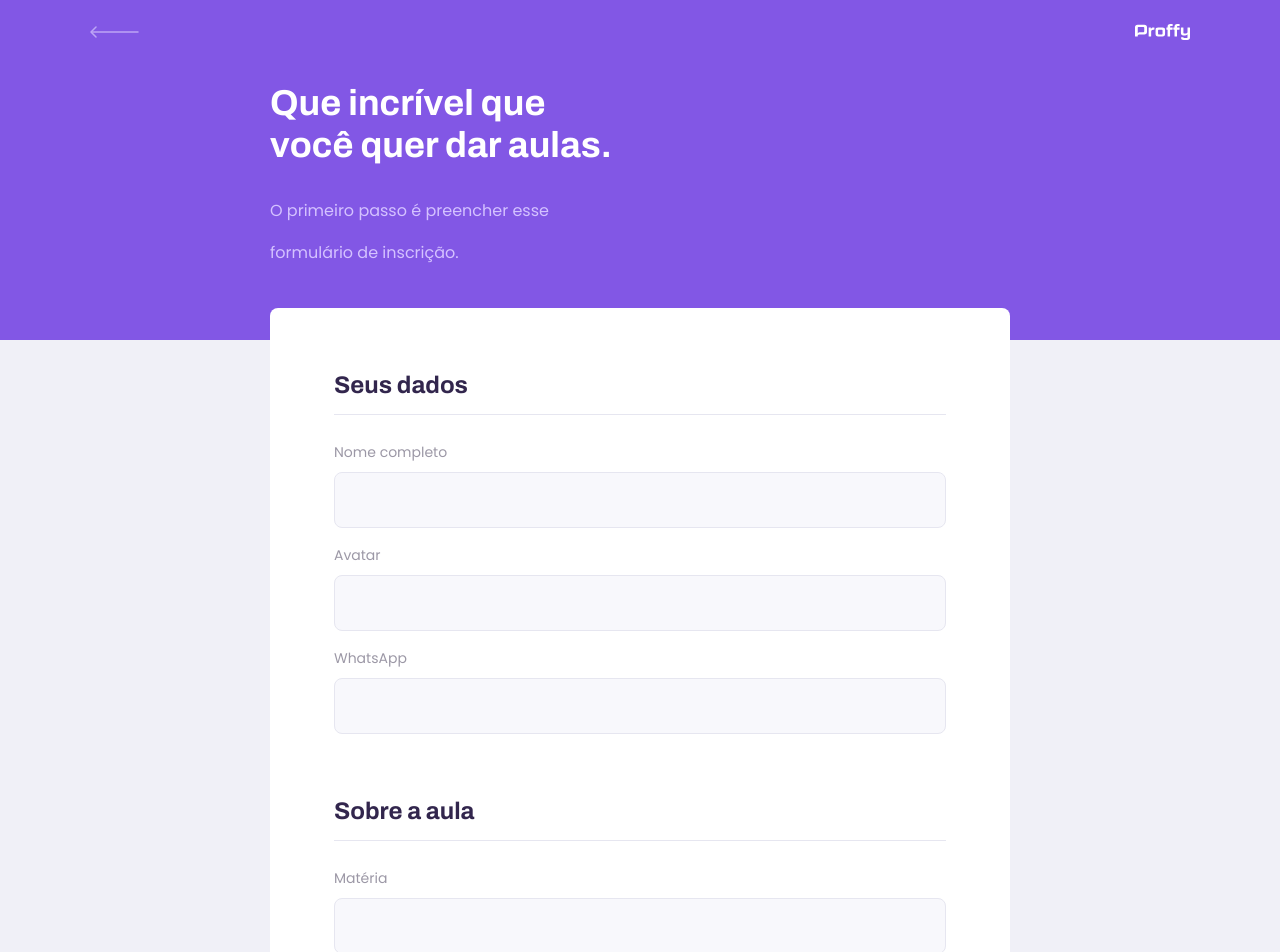
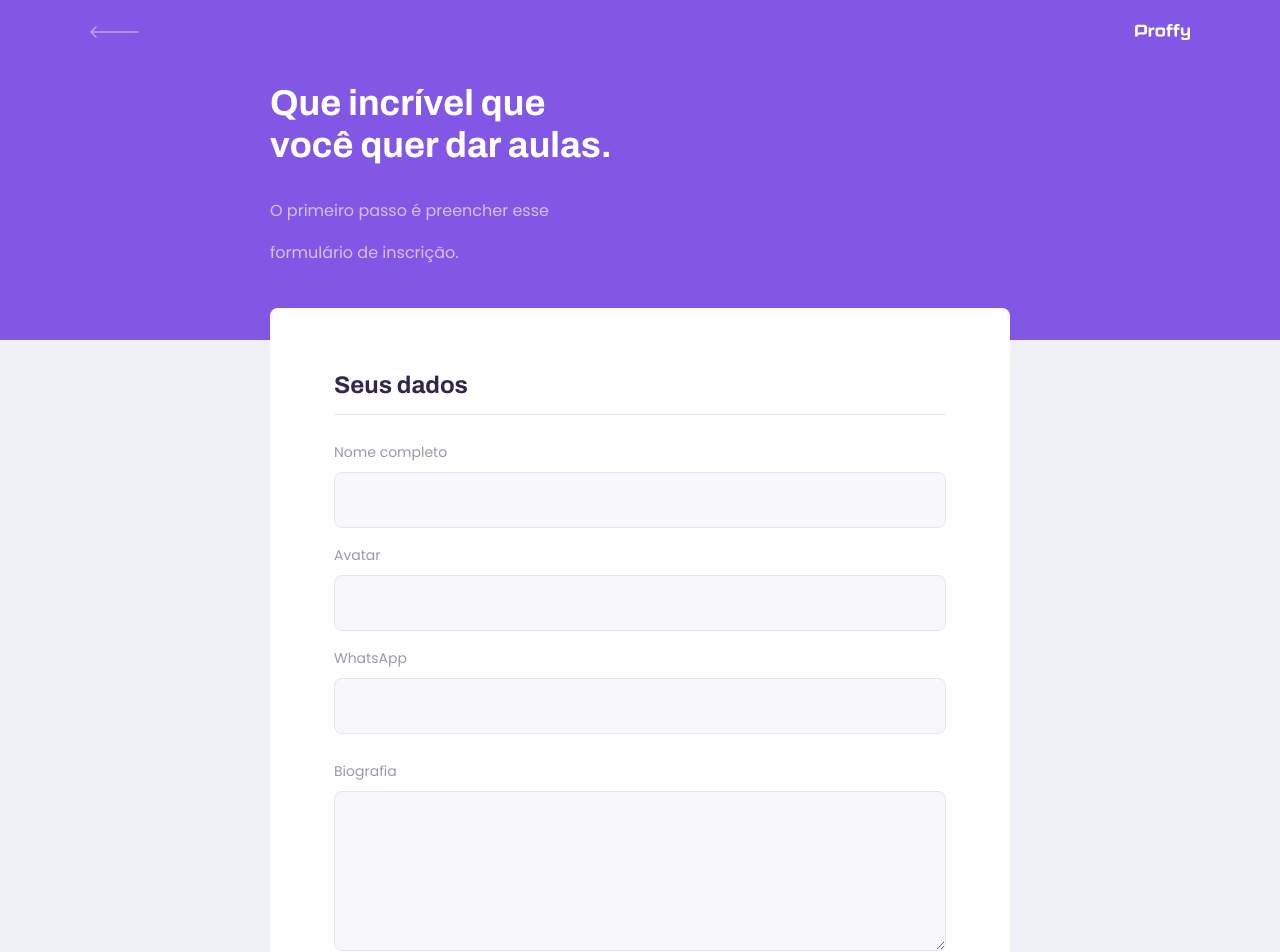
Before and after one commit to beniciodaniel/proffy-nwl, a React (Create React App) app: page /give-classes in a window 1280 px wide. Shown: the top 952 px of the page. Built offline with nearby package versions, Linux system fonts and the light colour scheme.

Commit message:
Created Textarea component

```diff
--- /dev/null
+++ b/src/components/Textarea/index.tsx
@@ -0,0 +1,23 @@
+import React, { TextareaHTMLAttributes } from 'react';
+
+import './styles.css';
+
+interface TextareaProps extends TextareaHTMLAttributes<HTMLTextAreaElement> {
+  name: string;
+  label: string;
+}
+
+const Textarea: React.FC<TextareaProps> = ({
+  name,
+  label,
+  ...atributosRestantes
+}) => {
+  return (
+    <div className="textarea-block">
+      <label htmlFor={name}>{label}</label>
+      <textarea id={name} {...atributosRestantes} />
+    </div>
+  );
+};
+
+export default Textarea;
--- /dev/null
+++ b/src/components/Textarea/styles.css
@@ -0,0 +1,36 @@
+.textarea-block {
+  position: relative;
+}
+
+.textarea-block + .textarea-block {
+  margin-top: 1.4rem;
+}
+
+.textarea-block label {
+  font-size: 1.4rem;
+}
+
+.textarea-block textarea {
+  width: 100%;
+  height: 16rem;
+  min-height: 8rem;
+  margin-top: 0.8rem;
+  border-radius: 0.8rem;
+  background: var(--color-input-background);
+  border: 1px solid var(--color-line-in-white);
+  outline: 0;
+  padding: 1.2rem 1.6rem;
+  resize: vertical;
+  font: 1.6rem Archivo;
+}
+
+.textarea-block:focus-within::after {
+  width: calc(100% - 3.2rem);
+  height: 5px;
+  content: '';
+  background: var(--color-primary-light);
+  position: absolute;
+  left: 1.6rem;
+  right: 1.6rem;
+  bottom: 6px;
+}
--- a/src/pages/TeacherForm/index.tsx
+++ b/src/pages/TeacherForm/index.tsx
@@ -4,6 +4,7 @@
 
 import './styles.css';
 import warningIcon from '../../assets/images/icons/warning.svg';
+import Textarea from '../../components/Textarea';
 
 function TeacherForm() {
   return (
@@ -19,6 +20,7 @@
           <Input name="name" label="Nome completo" />
           <Input name="avatar" label="Avatar" />
           <Input name="whatsapp" label="WhatsApp" />
+          <Textarea name="bio" label="Biografia" />
         </fieldset>
 
         <fieldset>
--- a/src/pages/TeacherForm/styles.css
+++ b/src/pages/TeacherForm/styles.css
@@ -36,6 +36,10 @@
   width: 100%;
   padding-bottom: 1.6rem;
   border-bottom: 1px solid var(--color-line-in-white);
+}
+
+#page-teacher-form main fieldset .input-block + .textarea-block {
+  margin-top: 2.4rem;
 }
 
 #page-teacher-form main label {
```
